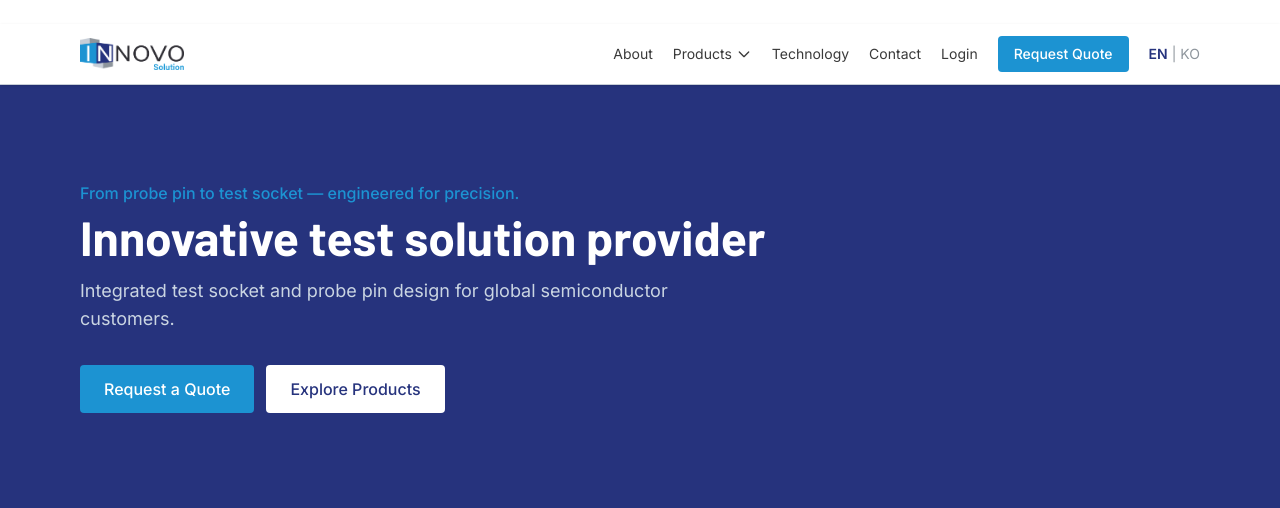
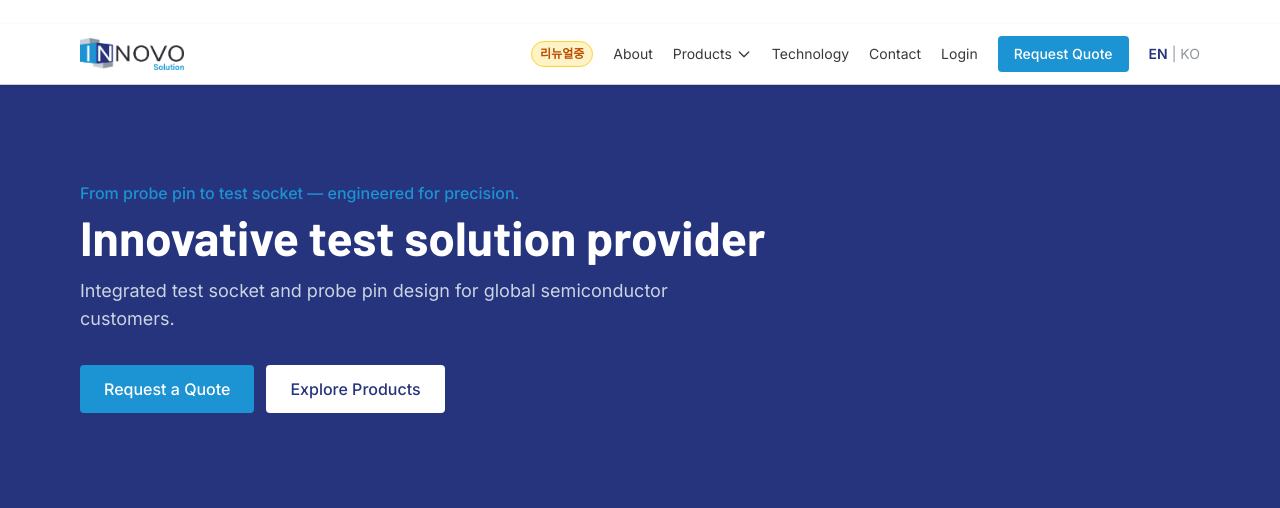
Before and after one commit to indychung1031/innovo_homepage, a FastAPI app: page /en/ in a window 1280 px wide. Shown: the top 508 px of the page. Run offline with FastAPI, Linux system fonts and the light colour scheme; style sheets or scripts are compiled from the project's sources.

Commit message:
style: 헤더에 리뉴얼중 배지 추가

```diff
--- a/frontend/templates/partials/site_header.html
+++ b/frontend/templates/partials/site_header.html
@@ -1,91 +1,49 @@
 <header class="site-header bg-white text-charcoal sticky top-0 z-50 shadow-sm border-b border-gray-light">
-
   <div class="max-w-6xl mx-auto px-4 py-3 flex items-center justify-between gap-4 relative">
-
     <a href="/{{ lang }}/" class="flex items-center gap-2 shrink-0">
-
       <img src="/upload/logo/LOGO%20(Mask%20%EC%A0%9C%EA%B1%B0).png" alt="Innovo Solution" class="h-8 w-auto" width="120" height="32">
-
     </a>
 
-
-
     <button type="button" id="navToggle" class="md:hidden p-2 rounded border border-gray-light text-navy" aria-expanded="false" aria-controls="siteNav">
-
       <span class="sr-only">{{ t.nav.menu_open if t is defined else 'Menu' }}</span>
-
       <svg class="w-6 h-6" fill="none" stroke="currentColor" viewBox="0 0 24 24" aria-hidden="true">
-
         <path stroke-linecap="round" stroke-linejoin="round" stroke-width="2" d="M4 6h16M4 12h16M4 18h16"/>
-
       </svg>
-
     </button>
 
-
-
     <nav id="siteNav" class="site-nav hidden md:flex md:items-center md:gap-5 md:flex-wrap text-sm" aria-label="{{ t.a11y.main_nav if t is defined else 'Main' }}">
+      <span class="text-xs font-semibold bg-amber-100 text-amber-700 border border-amber-300 px-2 py-1 rounded-full whitespace-nowrap">리뉴얼중</span>
 
       <a href="/{{ lang }}/about" class="hover:text-navy text-charcoal">{{ t.nav.about }}</a>
 
-
-
       <div class="relative group">
-
         <button type="button" class="flex items-center gap-1 hover:text-navy text-charcoal products-trigger" aria-haspopup="true">
-
           {{ t.nav.products }}
-
           <svg class="w-4 h-4 hidden md:inline" fill="none" stroke="currentColor" viewBox="0 0 24 24"><path stroke-linecap="round" stroke-linejoin="round" stroke-width="2" d="M19 9l-7 7-7-7"/></svg>
-
         </button>
-
         <div class="products-dropdown md:absolute md:left-0 md:top-full md:pt-2 md:opacity-0 md:invisible md:group-hover:opacity-100 md:group-hover:visible transition-all">
-
           <div class="md:bg-white md:text-charcoal md:shadow-lg md:rounded md:min-w-[11rem] md:py-2 flex flex-col md:block pl-4 md:pl-0 border-l border-gray-light md:border-0 mt-2 md:mt-0">
-
             <a href="/{{ lang }}/products/test-socket" class="block px-3 py-2 text-charcoal hover:bg-slate-50 rounded">{{ t.nav.test_socket }}</a>
-
             <a href="/{{ lang }}/products/probe-pin" class="block px-3 py-2 text-charcoal hover:bg-slate-50 rounded">{{ t.nav.probe_pin }}</a>
-
             <a href="/{{ lang }}/products/test-jig" class="block px-3 py-2 text-charcoal hover:bg-slate-50 rounded">{{ t.nav.test_jig }}</a>
-
           </div>
-
         </div>
-
       </div>
 
-
-
       <a href="/{{ lang }}/technology" class="hover:text-navy text-charcoal">{{ t.nav.technology }}</a>
-
       <a href="/{{ lang }}/contact" class="hover:text-navy text-charcoal">{{ t.nav.contact }}</a>
-
-
 
       <a href="/{{ lang }}/login" class="hover:text-navy text-charcoal">{{ t.nav.login }}</a>
 
       <a href="/{{ lang }}/quote" class="inline-flex items-center justify-center bg-sky text-white px-4 py-2 rounded font-medium hover:opacity-95 transition-opacity">
-
         {{ t.nav.quote }}
-
       </a>
 
-
-
       <span class="text-gray-mid flex items-center gap-1">
-
         <a href="/en{{ path_without_lang }}" class="hover:text-navy {% if lang == 'en' %}font-semibold text-navy{% endif %}" {% if lang == 'en' %}aria-current="page"{% endif %}>EN</a>
-
         <span aria-hidden="true">|</span>
-
         <a href="/ko{{ path_without_lang }}" class="hover:text-navy {% if lang == 'ko' %}font-semibold text-navy{% endif %}" {% if lang == 'ko' %}aria-current="page"{% endif %}>KO</a>
-
       </span>
-
     </nav>
-
   </div>
-
 </header>
```
